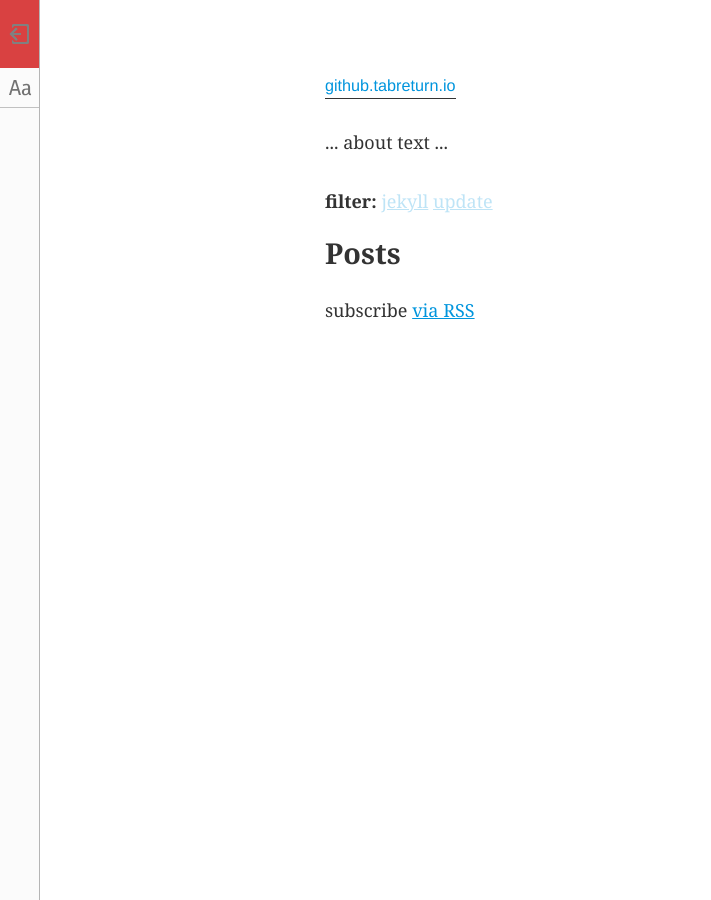
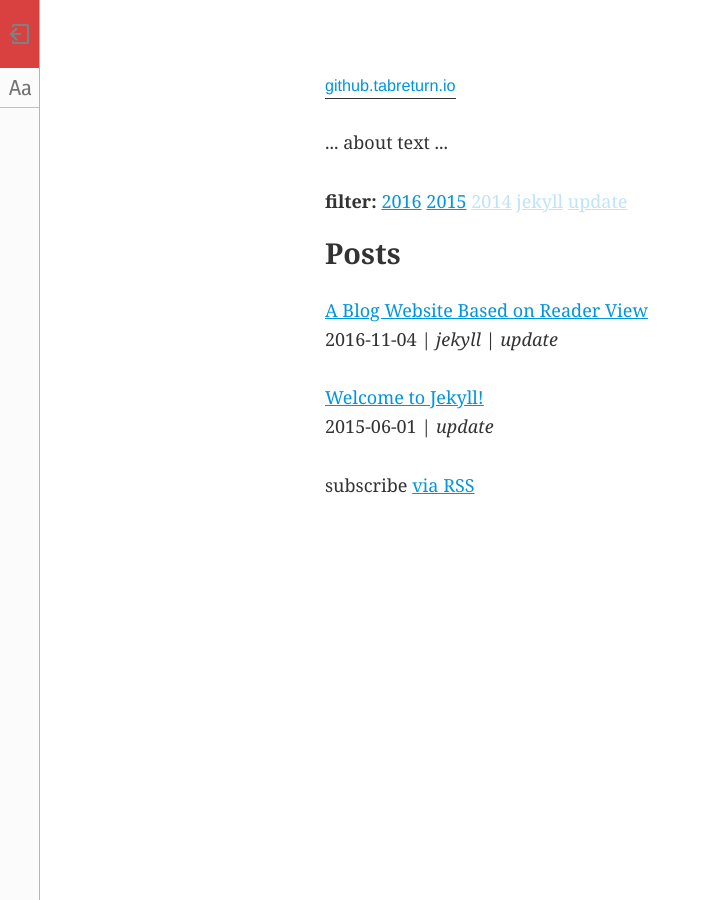
Before and after one commit to tabreturn/tabreturn.github.io, a Jekyll site: the page built from index.html, in a window 1280 px wide. Shown: the whole page, without its empty margins (0-711 px from the left). Built offline with Jekyll 4.4.1, drawn with Linux system fonts in a browser that asks for light colours; a script that is not in the unit is left out; comment, search, counter and statistics services are not loaded.

Commit message:
- add date categories to filter

```diff
--- a/_posts/2016-10-31-welcome-to-jekyll0.markdown
+++ b/_posts/2015-06-01-welcome-t.markdown
@@ -2,7 +2,7 @@
 layout: post
 comments: true
 title: "Welcome to Jekyll!"
-date: 2016-10-31 15:02:12 +1300
+date: 2015-06-01 15:02:12 +1400
 categories: update
 ---
 
--- a/index.html
+++ b/index.html
@@ -4,11 +4,31 @@ layout: default
 
 {% include about.md %}
 
+<!--
+{% assign first_post = site.posts | size | minus:1 %}
+{% assign oldest_post = site.posts[oldest_post].date | date:'%Y' %}
+{% assign newest_post = site.posts[0].date | date:'%Y' %}
+
+{{ oldest_post }}
+{{ newest_post }}
+-->
+
 <strong>filter:</strong>
 
 {% assign sorted_categories = site.categories | sort %}
 
 <span id="categories">
+{% assign most_recent_year = site.posts[0].date | date:'%Y' %}
+
+<a class="disabled">{{ most_recent_year }}</a>
+
+{% for post in site.posts %}
+  {% assign year = post.date | date:'%Y' %}
+  {% if year != most_recent_year %}
+    <a class="disabled">{{ year }}</a>
+  {% endif %}
+{% endfor %}
+
 {% for category in sorted_categories | sort %}
   <a class="disabled">{{ category | first }}</a>
 {% endfor %}
@@ -20,12 +40,12 @@ layout: default
 
   {% assign sorted_categories = post.categories | sort %}
 
-  <p data-category="{{ sorted_categories | join: ' ' }}" class="post">
+  <p data-category="{{ sorted_categories | join:' ' }} {{ post.date | date:'%Y' }}" class="post">
     <a class="post-link" href="{{ post.url | prepend: site.baseurl }}">{{ post.title }}</a>
     <br />
-    <span class="post-meta">{{ post.date | date: "%Y-%m-%d" }}</span>
-    <em>
-      | {{ sorted_categories | join: ' | ' }}
+    <span class="post-meta">{{ post.date | date:'%Y-%m-%d' }}</span>
+    <em class="category_tags">
+      | {{ sorted_categories | join:' | ' }}
     </em>
   </p>
 
@@ -52,6 +72,8 @@ layout: default
 </style>
 
 <script>
+
+function categoryFilter(show_on_start) {
   var category_buttons = document.querySelectorAll('#categories a');
   var posts = document.querySelectorAll('.post');
   var categories_selected = [];
@@ -108,29 +130,12 @@ layout: default
     });
   });
 
-  categorySelect(['2016'], category_buttons);
+  show_on_start.forEach(function(show) {
+    categorySelect(show, category_buttons);
+  });
+}
 
-/*
-    category_button.addEventListener('click', function(e) {
-      var category = e.target.innerHTML;
-      var posts = document.querySelectorAll('[data-category~='+category+']');
-
-      if (e.target.classList.value === 'disabled') {
-        e.target.classList.remove('disabled');
-        posts.forEach(function(post) {
-          post.classList.remove('hidden');
-        });
-      }
-      else {
-        e.target.classList.add('disabled');
-        posts.forEach(function(post) {
-          if (!post.getAttribute('data-category').replace(category, '').replace(' ', ''))
-            post.classList.add('hidden');
-        });
-      }
-
-    });*/
-
+categoryFilter(['2016', '2015']);
 
 </script>
 
```
Also changed, not shown: _posts/2014-01-31-welcome-to-jekyll0.markdown (added, +27 -0 lines).
